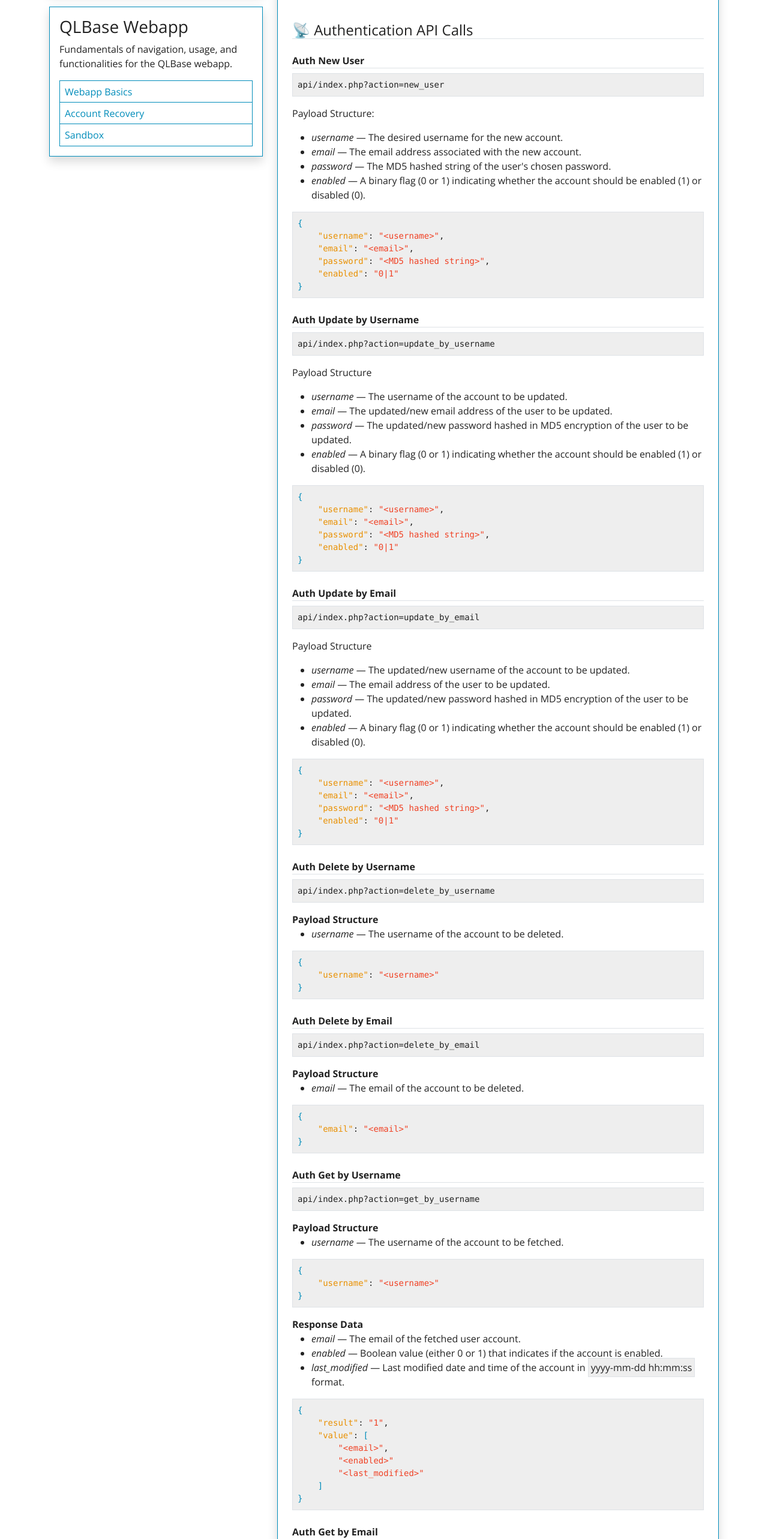
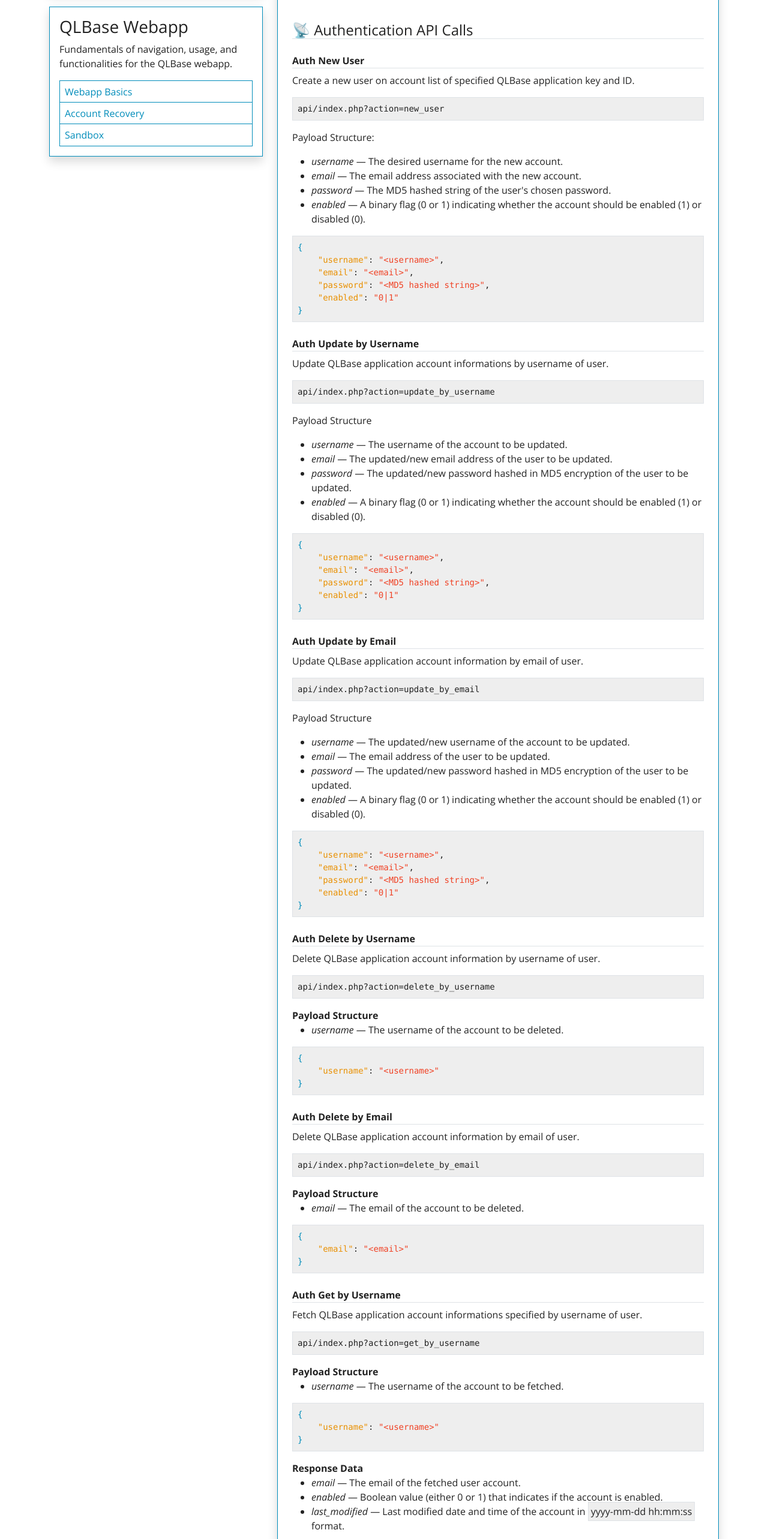
Before and after one commit to nthnn/QLBase, a Vue app in the folder documentations/: page /authentication in a window 1280 px wide. Shown: the part 800-3366 px from the top of the page at 60% size. Built offline with nearby package versions, Linux system fonts and the light colour scheme.

Commit message:
Added Auth APIs action descriptions.

```diff
--- a/documentations/src/views/Authentication.vue
+++ b/documentations/src/views/Authentication.vue
@@ -25,6 +25,7 @@
     <h4 class="border-bottom">📡 Authentication API Calls</h4>
 
     <b class="mt-4 mb-2 d-block border-bottom fw-bold">Auth New User</b>
+    <p>Create a new user on account list of specified QLBase application key and ID.</p>
     <pre class="bg-secondary border-gray border rounded p-2">api/index.php?action=new_user</pre>
 
     <p>Payload Structure:</p>
@@ -43,6 +44,7 @@
 <span class="text-primary">}</span></pre>
 
     <b class="mt-4 mb-2 d-block border-bottom fw-bold">Auth Update by Username</b>
+    <p>Update QLBase application account informations by username of user.</p>
     <pre class="bg-secondary border-gray border rounded p-2">api/index.php?action=update_by_username</pre>
 
     <p>Payload Structure</p>
@@ -61,6 +63,7 @@
 <span class="text-primary">}</span></pre>
 
     <b class="mt-4 mb-2 d-block border-bottom fw-bold">Auth Update by Email</b>
+    <p>Update QLBase application account information by email of user.</p>
     <pre class="bg-secondary border-gray border rounded p-2">api/index.php?action=update_by_email</pre>
 
     <p>Payload Structure</p>
@@ -79,6 +82,7 @@
 <span class="text-primary">}</span></pre>
 
     <b class="mt-4 mb-2 d-block border-bottom fw-bold">Auth Delete by Username</b>
+    <p>Delete QLBase application account information by username of user.</p>
     <pre class="bg-secondary border-gray border rounded p-2">api/index.php?action=delete_by_username</pre>
 
     <b>Payload Structure</b>
@@ -91,6 +95,7 @@
 <span class="text-primary">}</span></pre>
 
     <b class="mt-4 mb-2 d-block border-bottom fw-bold">Auth Delete by Email</b>
+    <p>Delete QLBase application account information by email of user.</p>
     <pre class="bg-secondary border-gray border rounded p-2">api/index.php?action=delete_by_email</pre>
 
     <b>Payload Structure</b>
@@ -103,6 +108,7 @@
 <span class="text-primary">}</span></pre>
 
     <b class="mt-4 mb-2 d-block border-bottom fw-bold">Auth Get by Username</b>
+    <p>Fetch QLBase application account informations specified by username of user.</p>
     <pre class="bg-secondary border-gray border rounded p-2">api/index.php?action=get_by_username</pre>
 
     <b>Payload Structure</b>
@@ -131,6 +137,7 @@
 <span class="text-primary">}</span></pre>
 
     <b class="mt-4 mb-2 d-block border-bottom fw-bold">Auth Get by Email</b>
+    <p>Fetch QLBase application account informations specified by email of user.</p>
     <pre class="bg-secondary border-gray border rounded p-2">api/index.php?action=get_by_email</pre>
 
     <b>Payload Structure</b>
```
